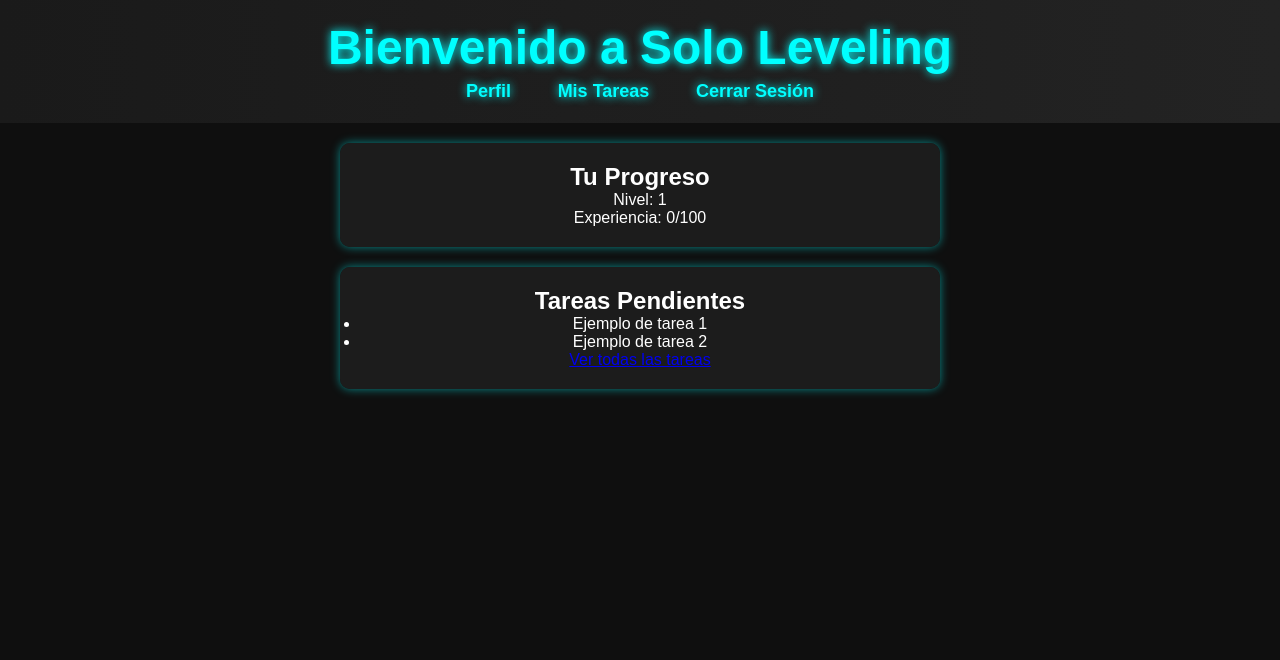
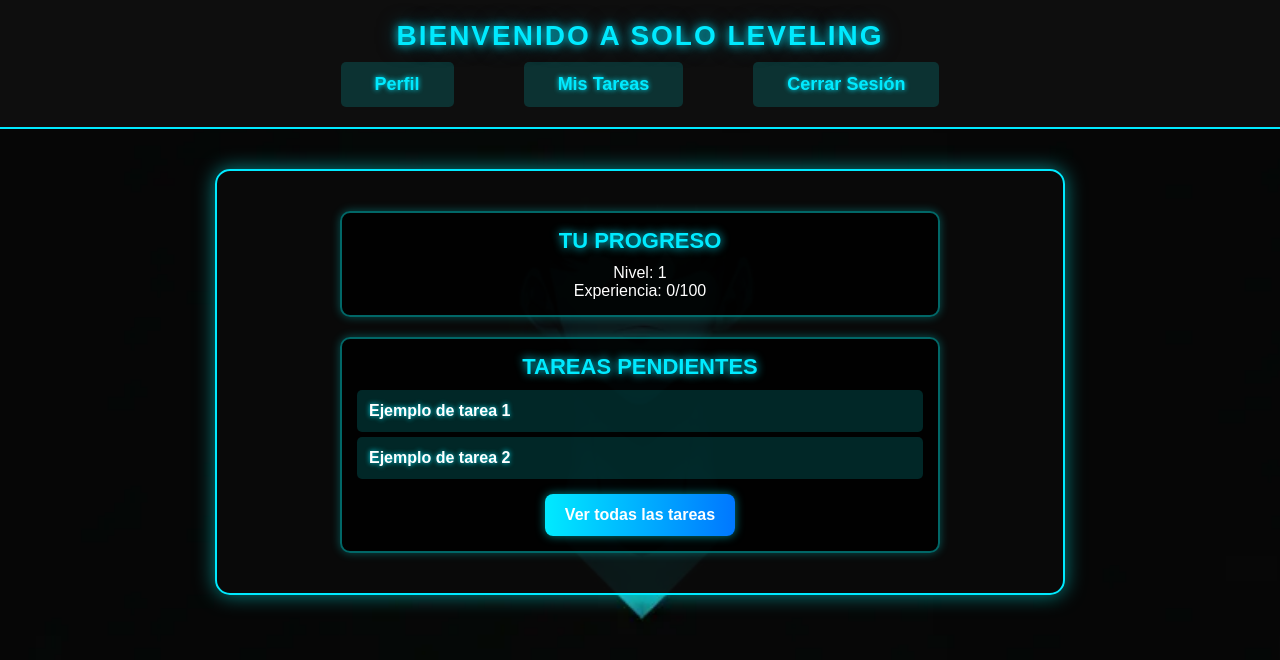
Before and after one commit to GeraOR/leveling, a PHP site: page /html/dashboard.html in a window 1280 px wide. Shown: the top 660 px of the page. Run offline with PHP 8.4, Linux system fonts and the light colour scheme.

Commit message:
dashboard css

```diff
--- a/css/dashboard.css
+++ b/css/dashboard.css
@@ -1,43 +1,151 @@
-/* Estilos para el Dashboard */
-.dashboard-container {
-    text-align: center;
-    padding: 20px;
+/* Reinicio básico */
+* {
+    margin: 0;
+    padding: 0;
+    box-sizing: border-box;
+    font-family: 'Orbitron', sans-serif; /* Fuente futurista */
 }
 
-.dashboard-title {
-    font-size: 32px;
-    color: #ffcc00;
-    text-shadow: 0 0 10px #ffcc00;
-    margin-bottom: 20px;
+/* Fondo del dashboard con efecto de sombras */
+body {
+    background: #0a0a0a url('../img/jinwoo_fondo.webp') no-repeat center center fixed;
+    background-size: cover;
+    color: #fff;
+    text-align: center;
 }
 
-.level-container {
-    background: rgba(0, 0, 0, 0.8);
-    padding: 15px;
-    border-radius: 10px;
-    border: 2px solid #00ffff;
-    box-shadow: 0 0 10px rgba(0, 255, 255, 0.5);
-    text-align: center;
-    max-width: 400px;
-    margin: 0 auto;
+/* Encabezado con un estilo de "sistema de cacería" */
+header {
+    background: rgba(15, 15, 15, 0.95);
+    padding: 20px;
+    border-bottom: 2px solid #00eaff;
+    text-shadow: 0 0 10px #00eaff, 0 0 20px #005566;
 }
 
-.level-text {
-    font-size: 22px;
-    color: #00ffff;
-    font-weight: bold;
+header h1 {
+    font-size: 28px;
+    color: #00eaff;
+    text-transform: uppercase;
+    letter-spacing: 2px;
 }
 
-.progress-bar {
-    width: 100%;
-    background: rgba(255, 255, 255, 0.2);
-    border-radius: 5px;
-    overflow: hidden;
+/* Menú de navegación flotante estilo "HUD de juego" */
+nav {
     margin-top: 10px;
 }
 
-.progress-fill {
-    height: 15px;
-    width: 70%; /* Este valor se actualizará dinámicamente */
+nav ul {
+    list-style: none;
+    display: flex;
+    justify-content: center;
+    gap: 30px;
+}
+
+nav ul li a {
+    color: #00eaff;
+    text-decoration: none;
+    font-size: 18px;
+    padding: 10px 20px;
+    border: 2px solid transparent;
+    transition: all 0.3s ease;
+}
+
+nav ul li a:hover {
+    color: #ffcc00;
+    text-shadow: 0 0 10px #ffcc00;
+}
+
+/* Panel del jugador con efecto neón */
+main {
+    width: 90%;
+    max-width: 850px;
+    margin: 40px auto;
+    padding: 20px;
+    background: rgba(10, 10, 10, 0.9);
+    border-radius: 15px;
+    box-shadow: 0 0 20px rgba(0, 255, 255, 0.5);
+    border: 2px solid #00eaff;
+}
+
+/* Secciones */
+section {
+    background: rgba(0, 0, 0, 0.8);
+    padding: 15px;
+    margin-bottom: 20px;
+    border-radius: 10px;
+    border: 2px solid rgba(0, 255, 255, 0.4);
+    box-shadow: 0 0 10px rgba(0, 255, 255, 0.3);
+}
+
+h2 {
+    font-size: 22px;
+    color: #00eaff;
+    text-shadow: 0 0 10px #00eaff;
+    margin-bottom: 10px;
+    text-transform: uppercase;
+}
+
+/* Lista de tareas */
+ul {
+    list-style: none;
+    padding: 0;
+}
+
+ul li {
+    background: rgba(0, 255, 255, 0.15);
+    padding: 12px;
+    margin: 5px 0;
+    border-radius: 5px;
+    text-align: left;
+    transition: 0.3s;
+    font-size: 16px;
+    font-weight: bold;
+    cursor: pointer;
+    text-shadow: 0 0 5px #00eaff;
+}
+
+ul li:hover {
+    background: rgba(0, 255, 255, 0.4);
+    transform: scale(1.05);
+}
+
+/* Botones tipo RPG */
+button {
+    background: linear-gradient(90deg, #00eaff, #0077ff);
+    color: #fff;
+    border: 2px solid #00eaff;
+    padding: 12px 25px;
+    margin-top: 15px;
+    cursor: pointer;
+    border-radius: 5px;
+    font-size: 16px;
+    text-shadow: 0 0 5px #000;
+    transition: 0.3s;
+}
+
+button:hover {
     background: linear-gradient(90deg, #ffcc00, #ff6600);
+    box-shadow: 0 0 15px #ff6600;
+    border-color: #ffcc00;
 }
+/* Estilo para el enlace "Ver todas las tareas" */
+.task-link {
+    display: inline-block;
+    margin-top: 10px;
+    padding: 12px 20px;
+    background: linear-gradient(90deg, #00eaff, #0077ff);
+    color: #fff;
+    font-size: 16px;
+    font-weight: bold;
+    text-decoration: none;
+    border-radius: 8px;
+    box-shadow: 0 0 10px rgba(0, 255, 255, 0.5);
+    transition: all 0.3s ease-in-out;
+}
+
+.task-link:hover {
+    background: linear-gradient(90deg, #ffcc00, #ff6600);
+    color: #000;
+    box-shadow: 0 0 15px rgba(255, 204, 0, 0.8);
+    transform: scale(1.05);
+}
--- a/html/dashboard.html
+++ b/html/dashboard.html
@@ -32,7 +32,7 @@
                 <li>Ejemplo de tarea 1</li>
                 <li>Ejemplo de tarea 2</li>
             </ul>
-            <a href="tareas.html">Ver todas las tareas</a>
+            <a href="tareas.html" class="task-link">Ver todas las tareas</a>
         </section>
     </main>
 </body>
```
Also changed, not shown: img/jinwoo_fondo.webp (added).
